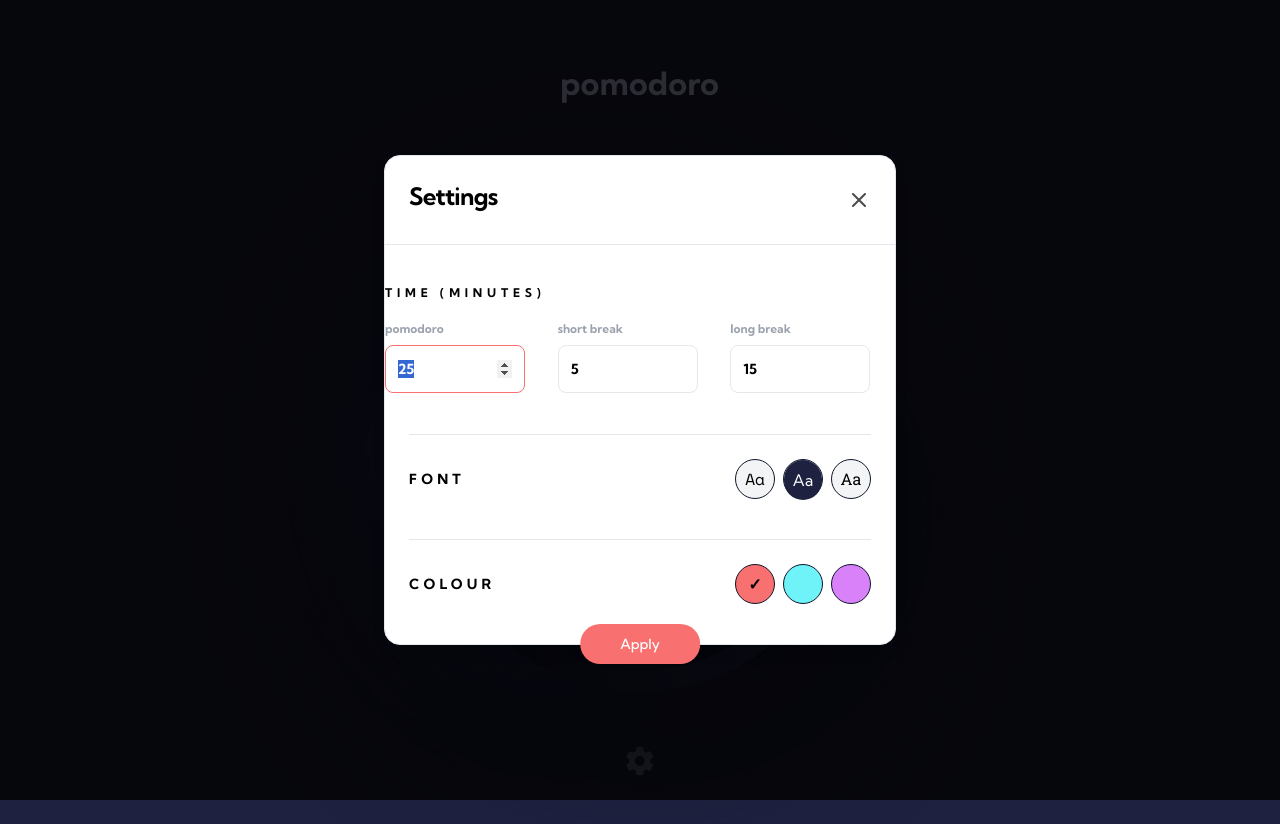
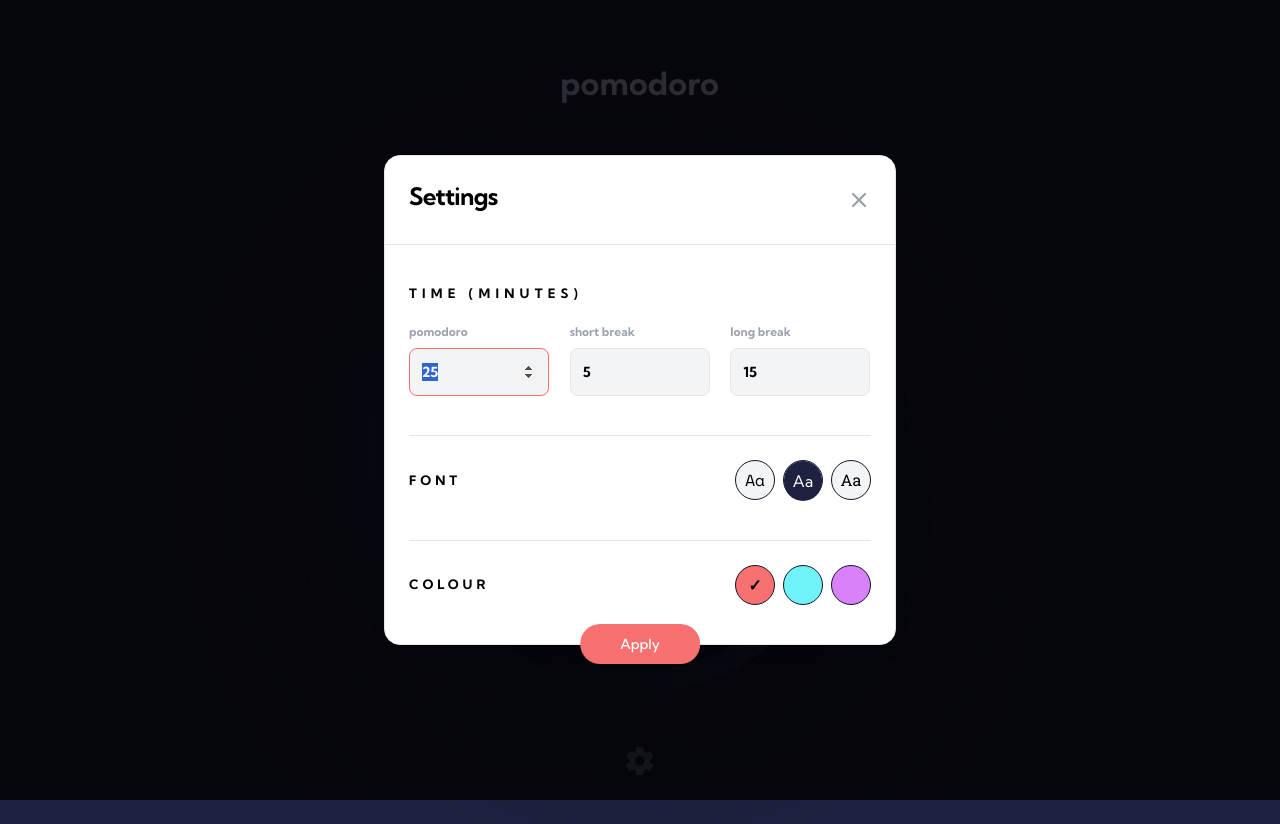
Before and after one commit to webdevbroz/pomodoro-app, a Next.js app: page / in a window 1280 px wide. Both pictures are taken after a click on the button 640 px from the left and 761 px from the top of the page. Built offline with nearby package versions, Linux system fonts and the light colour scheme.

Commit message:
Fix css issues and review

```diff
--- a/src/components/pomodoro/pomodoro-colour-settings.tsx
+++ b/src/components/pomodoro/pomodoro-colour-settings.tsx
@@ -19,8 +19,8 @@ export default function PomodoroColourSettings({ onColourChange }: PomodoroColou
   };
 
   return (
-    <div className="flex flex-col items-center justify-between gap-5 sm:flex-row border-t border-gray-200 pt-6 mx-6">
-      <Label className="text-center font-bold uppercase tracking-[0.3em]">Colour</Label>
+    <div className="mx-6 flex flex-col items-center justify-between gap-5 border-t border-gray-200 pt-6 sm:flex-row">
+      <Label className="text-center text-[11px] font-bold uppercase tracking-[0.3em] md:text-[13px]">Colour</Label>
       <RadioGroup
         className="flex justify-center"
         value={selectedColourValue}
--- a/src/components/pomodoro/pomodoro-font-settings.tsx
+++ b/src/components/pomodoro/pomodoro-font-settings.tsx
@@ -18,15 +18,15 @@ export default function PomodoroFontSettings({ onFontChange }: PomodoroFontSetti
   };
 
   return (
-    <div className="flex flex-col items-center justify-between gap-5 sm:flex-row border-t border-gray-200 pt-6 mx-6">
-      <Label className="text-center font-bold uppercase tracking-[0.3em]">Font</Label>
+    <div className="mx-6 flex flex-col items-center justify-between gap-5 border-t border-gray-200 pt-6 sm:flex-row">
+      <Label className="text-center text-[11px] font-bold uppercase tracking-[0.3em] md:text-[13px]">Font</Label>
       <RadioGroup
         className="flex justify-center"
         value={selectedFontValue}
         onValueChange={(value) => handleValueChange(value)}
       >
         <RadioGroupItem
-          className="h-[40px] w-[40px] font-space bg-gray-100"
+          className="h-[40px] w-[40px] bg-gray-100 font-space"
           value="font-space"
           id="font-space"
           variant="font"
@@ -34,7 +34,7 @@ export default function PomodoroFontSettings({ onFontChange }: PomodoroFontSetti
           isSelected={selectedFontValue === 'font-space'}
         />
         <RadioGroupItem
-          className="h-[40px] w-[40px] font-kumbh bg-gray-100"
+          className="h-[40px] w-[40px] bg-gray-100 font-kumbh"
           value="font-kumbh"
           id="font-kumbh"
           variant="font"
@@ -42,7 +42,7 @@ export default function PomodoroFontSettings({ onFontChange }: PomodoroFontSetti
           isSelected={selectedFontValue === 'font-kumbh'}
         />
         <RadioGroupItem
-          className="h-[40px] w-[40px] font-roboto bg-gray-100"
+          className="h-[40px] w-[40px] bg-gray-100 font-roboto"
           value="font-roboto"
           id="font-roboto"
           variant="font"
--- a/src/components/pomodoro/pomodoro-settings.tsx
+++ b/src/components/pomodoro/pomodoro-settings.tsx
@@ -5,7 +5,6 @@ import { ReactElement, useState } from 'react';
 import Image from 'next/image';
 import PomodoroColourSettings from '@/components/pomodoro/pomodoro-colour-settings';
 import PomodoroFontSettings from '@/components/pomodoro/pomodoro-font-settings';
-import PomodoroTimerSettings, { PomodoroTimerData } from './pomodoro-timer-settings';
 import { Button } from '@/components/ui/button';
 import {
   Dialog,
@@ -20,6 +19,7 @@ import { pomodoroSettingsSlice } from '@/lib/redux/slices/pomodoroSettingsSlice'
 import { useDispatch, useSelector } from '@/lib/redux/store';
 import { setVariantAndColour } from '@/lib/utils';
 import { X } from 'lucide-react';
+import PomodoroTimerSettings, { PomodoroTimerData } from './pomodoro-timer-settings';
 
 export default function PomodoroSettings(): ReactElement {
   const dispatch = useDispatch();
@@ -39,14 +39,14 @@ export default function PomodoroSettings(): ReactElement {
   };
 
   const handleTimeChange = (time: PomodoroTimerData) => {
-    setSelectedTime(time)
-  }
+    setSelectedTime(time);
+  };
 
   const handleApplyNewSettings = () => {
     const settings = {
       font: selectedFont,
       colour: selectedColour,
-      time: selectedTime
+      time: selectedTime,
     };
     dispatch(pomodoroSettingsSlice.actions.updateAllSettings(settings));
     setOpen(false);
@@ -59,9 +59,9 @@ export default function PomodoroSettings(): ReactElement {
       </DialogTrigger>
       <DialogContent
         customClose
-      className="flex h-[575px] w-[327px] flex-col justify-between rounded-2xl p-0 font-kumbh sm:rounded-2xl md:h-[490px] md:w-[540px] dark:bg-white"
+        className="flex h-[575px] w-[327px] flex-col rounded-2xl p-0 font-kumbh sm:rounded-2xl md:h-[490px] md:w-[540px] md:justify-between dark:bg-white"
       >
-      <DialogHeader className="border-b border-gray-200 px-6 pb-8 pt-6 text-left">
+        <DialogHeader className="border-b border-gray-200 px-6 pb-7 pt-4 text-left md:pb-8 md:pt-6">
           <DialogTitle className="text-2xl font-bold">Settings</DialogTitle>
         </DialogHeader>
         <PomodoroTimerSettings onTimerChange={handleTimeChange} />
@@ -77,8 +77,8 @@ export default function PomodoroSettings(): ReactElement {
             Apply
           </Button>
         </DialogFooter>
-      <DialogCustomClose className="focus:ring-gray200 absolute right-6 top-8 rounded-sm opacity-70 transition-opacity hover:opacity-100 focus:outline-none focus:ring-2 focus:ring-offset-2 disabled:pointer-events-none">
-        <X className="" />
+        <DialogCustomClose className="absolute right-6 top-8 rounded-sm opacity-70 transition-opacity hover:opacity-100 focus:outline-none focus:ring-2 focus:ring-gray-200 focus:ring-offset-2 disabled:pointer-events-none">
+          <X className="text-gray-500" />
         </DialogCustomClose>
       </DialogContent>
     </Dialog>
--- a/src/components/pomodoro/pomodoro-timer-settings.tsx
+++ b/src/components/pomodoro/pomodoro-timer-settings.tsx
@@ -50,16 +50,16 @@ export default function PomodoroTimerSettings({ onTimerChange }: PomodoroTimerSe
   }
 
   return (
-    <div className="flex flex-col gap-2">
-      <Label className="pb-3 text-center text-xs font-bold uppercase tracking-[0.4em] md:self-start">
+    <div className="mx-6 flex flex-col gap-2">
+      <Label className="pb-3 text-center text-[11px] font-bold uppercase tracking-[0.4em] md:self-start md:text-[13px]">
         Time (Minutes)
       </Label>
-      <div className="flex flex-col items-center gap-2 md:flex-row">
+      <div className="flex flex-col items-center gap-2 md:flex-row md:gap-5">
         <div className="flex w-full items-center justify-between md:flex-col md:items-start md:gap-2">
           <Label className="text-xs font-bold text-gray-400">pomodoro</Label>
           <Input
             name="pomodoro"
-            className={`font-bold ${setRingOffsetColor(colour)}`}
+            className={`bg-gray-100 font-bold ${setRingOffsetColor(colour)}`}
             type="number"
             onChange={handleTimeChange}
             value={selectedTime.pomodoro}
@@ -72,7 +72,7 @@ export default function PomodoroTimerSettings({ onTimerChange }: PomodoroTimerSe
           <Label className="text-xs font-bold text-gray-400">short break</Label>
           <Input
             name="shortBreak"
-            className={`font-bold ${setRingOffsetColor(colour)}`}
+            className={`bg-gray-100 font-bold ${setRingOffsetColor(colour)}`}
             type="number"
             onChange={handleTimeChange}
             value={selectedTime.shortBreak}
@@ -85,7 +85,7 @@ export default function PomodoroTimerSettings({ onTimerChange }: PomodoroTimerSe
           <Label className="text-xs font-bold text-gray-400">long break</Label>
           <Input
             name="longBreak"
-            className={`font-bold ${setRingOffsetColor(colour)}`}
+            className={`bg-gray-100 font-bold ${setRingOffsetColor(colour)}`}
             type="number"
             onChange={handleTimeChange}
             value={selectedTime.longBreak}
```
Lines whose indentation alone changed are shown as unchanged.
